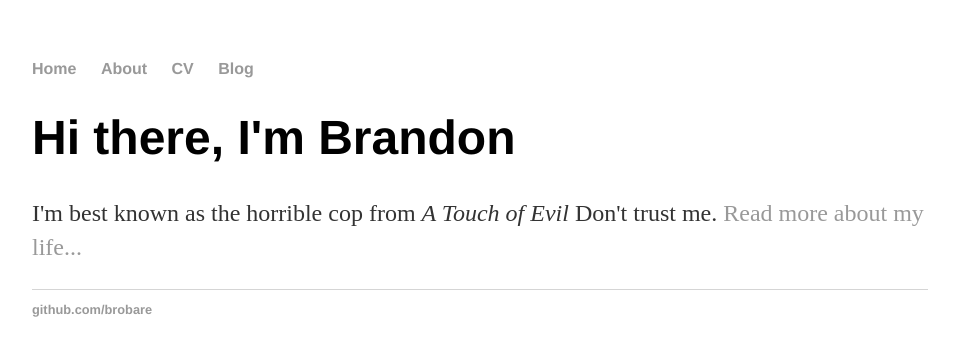
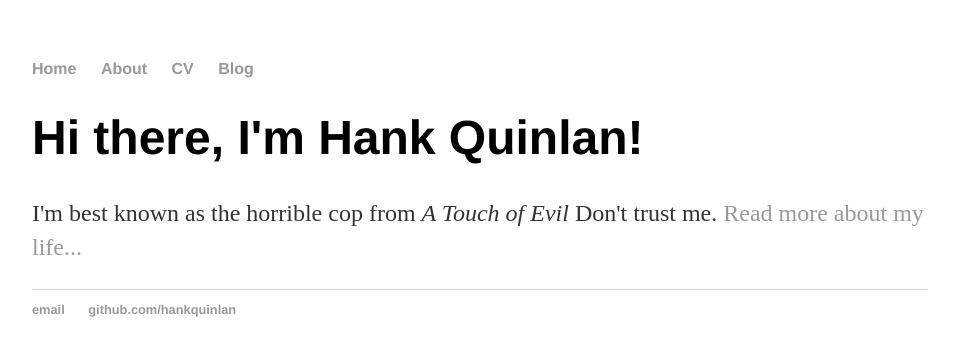
Before and after one commit to brobare/brobare.github.io, a Jekyll site: the page built from index.html, in a window 1280 px wide. Shown: the top 356 px of the page, without its empty margins (160-1115 px from the left). Built offline with Jekyll 4.4.1, drawn with Linux system fonts in a browser that asks for light colours.

Commit message:
Update index.html

```diff
--- a/index.html
+++ b/index.html
@@ -1,28 +1,8 @@
-<!DOCTYPE html>
-<html>
-	<head>
-		<title>Stuff and things</title>
-		<link rel="stylesheet" type="text/css" href="/css/main.css">
-	</head>
-	<body>
-		<nav>
-    		<ul>
-        		<li><a href="/">Home</a></li>
-	        	<li><a href="/about">About</a></li>
-        		<li><a href="/cv">CV</a></li>
-        		<li><a href="/blog">Blog</a></li>
-    		</ul>
-		</nav>
-		<div class="container">
-    		<div class="blurb">
-        		<h1>Hi there, I'm Brandon</h1>
-				<p>I'm best known as the horrible cop from <em>A Touch of Evil</em> Don't trust me. <a href="/about">Read more about my life...</a></p>
-    		</div><!-- /.blurb -->
-		</div><!-- /.container -->
-		<footer>
-    		<ul>
-        		<li><a href="https://github.com/brobare">github.com/brobare</a></li>
-			</ul>
-		</footer>
-	</body>
-</html>
+---
+layout: default
+title: Hank Quinlan, Horrible Cop
+---
+<div class="blurb">
+	<h1>Hi there, I'm Hank Quinlan!</h1>
+	<p>I'm best known as the horrible cop from <em>A Touch of Evil</em> Don't trust me. <a href="/about">Read more about my life...</a></p>
+</div><!-- /.blurb -->
```
